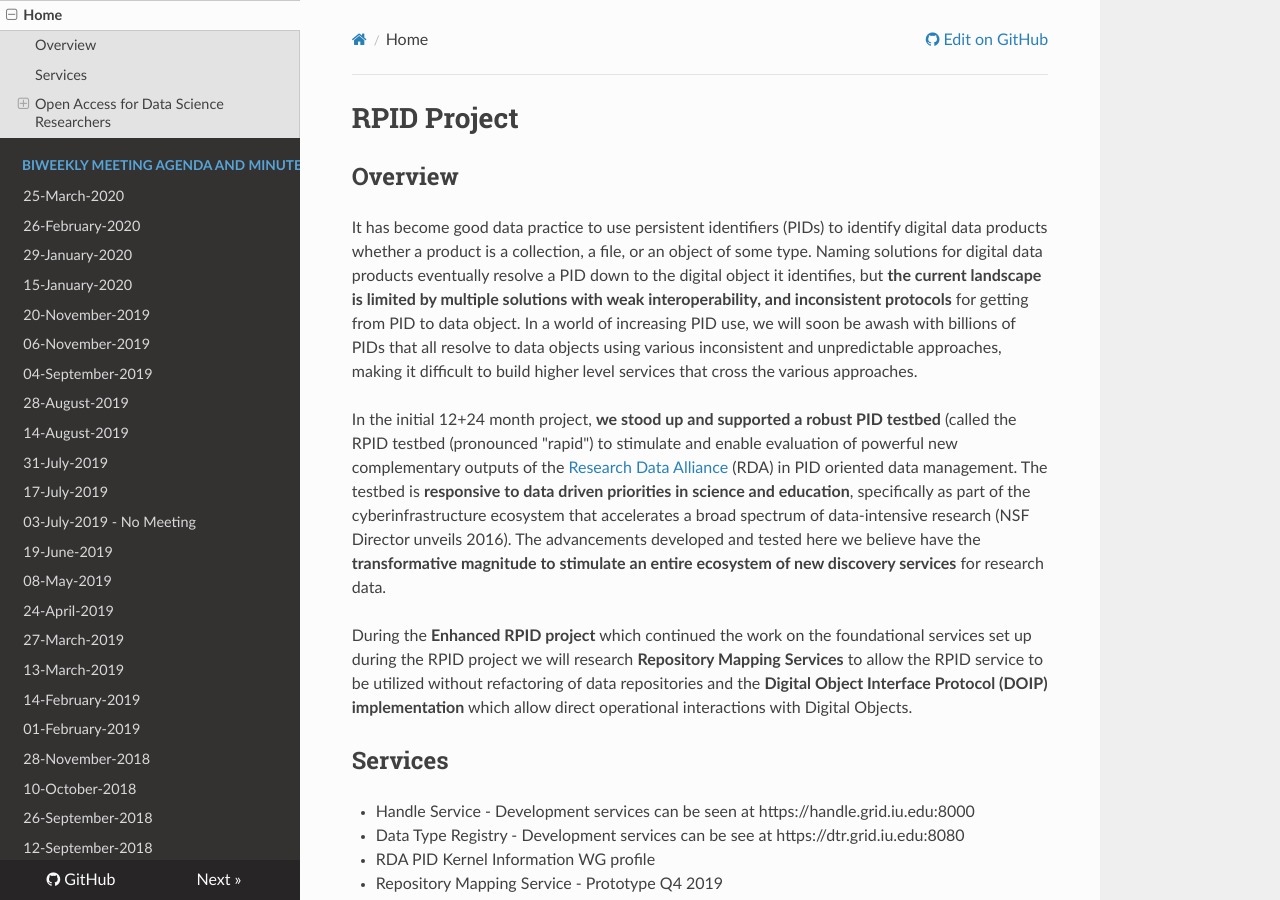
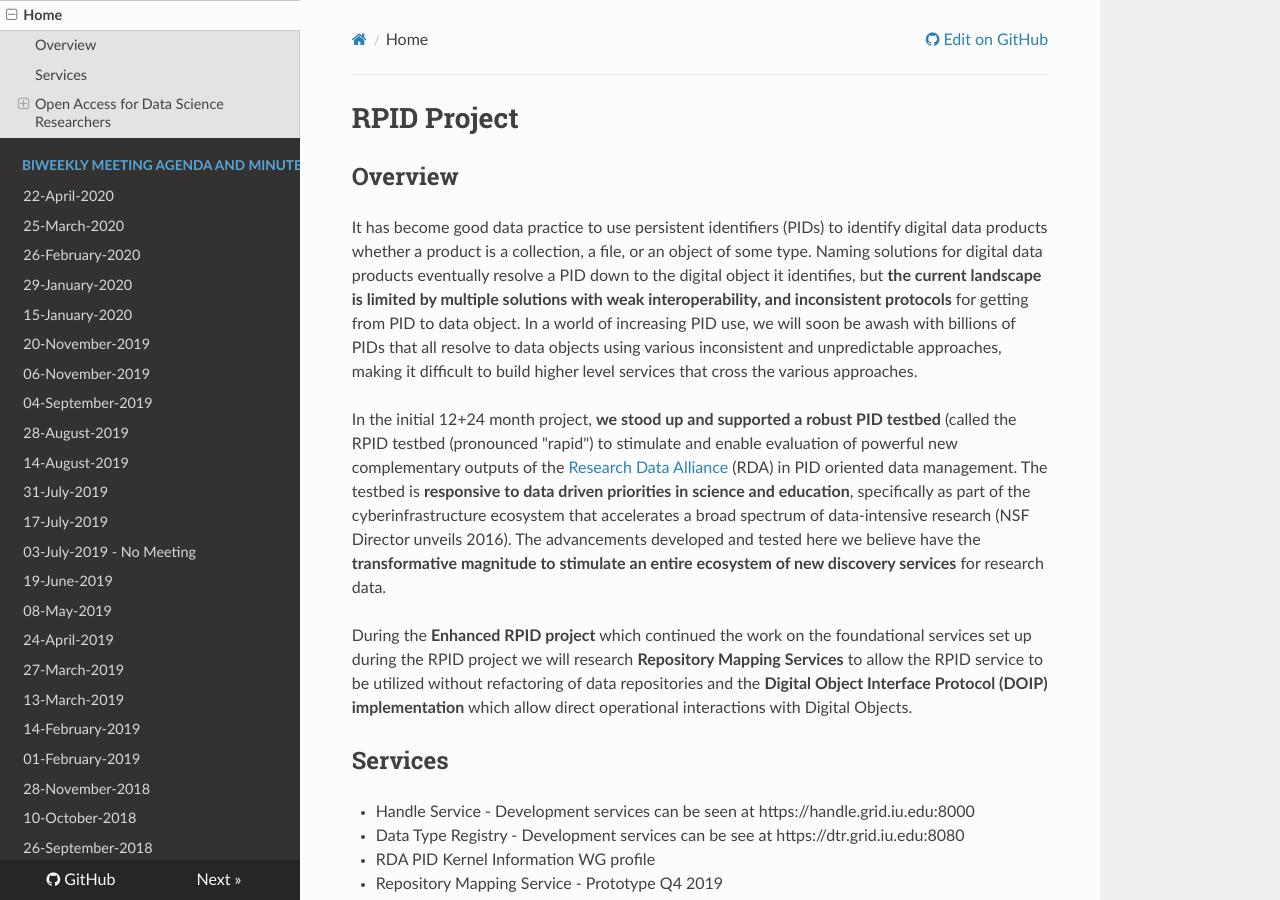
Before and after one commit to rpidproject/rpid, an MkDocs documentation site: the page built from docs/index.md, in a window 1280 px wide and 900 px high. Built offline with MkDocs 1.6.1, drawn with Linux system fonts in a browser that asks for light colours; nearby versions of some CDN libraries; old or Windows-style settings are respelled for this version of MkDocs.

Commit message:
Update mkdocs.yml

```diff
--- a/mkdocs.yml
+++ b/mkdocs.yml
@@ -9,6 +9,7 @@ extra_css:
 pages:
 - Home: 'index.md'
 - BiWeekly Meeting Agenda and Minutes:
+  - '22-April-2020': '22-April-2020.md'
   - '25-March-2020': '25-March-2020.md'
   - '26-February-2020': '26-February-2020.md'
   - '29-January-2020': '29-January-2020.md'
```
